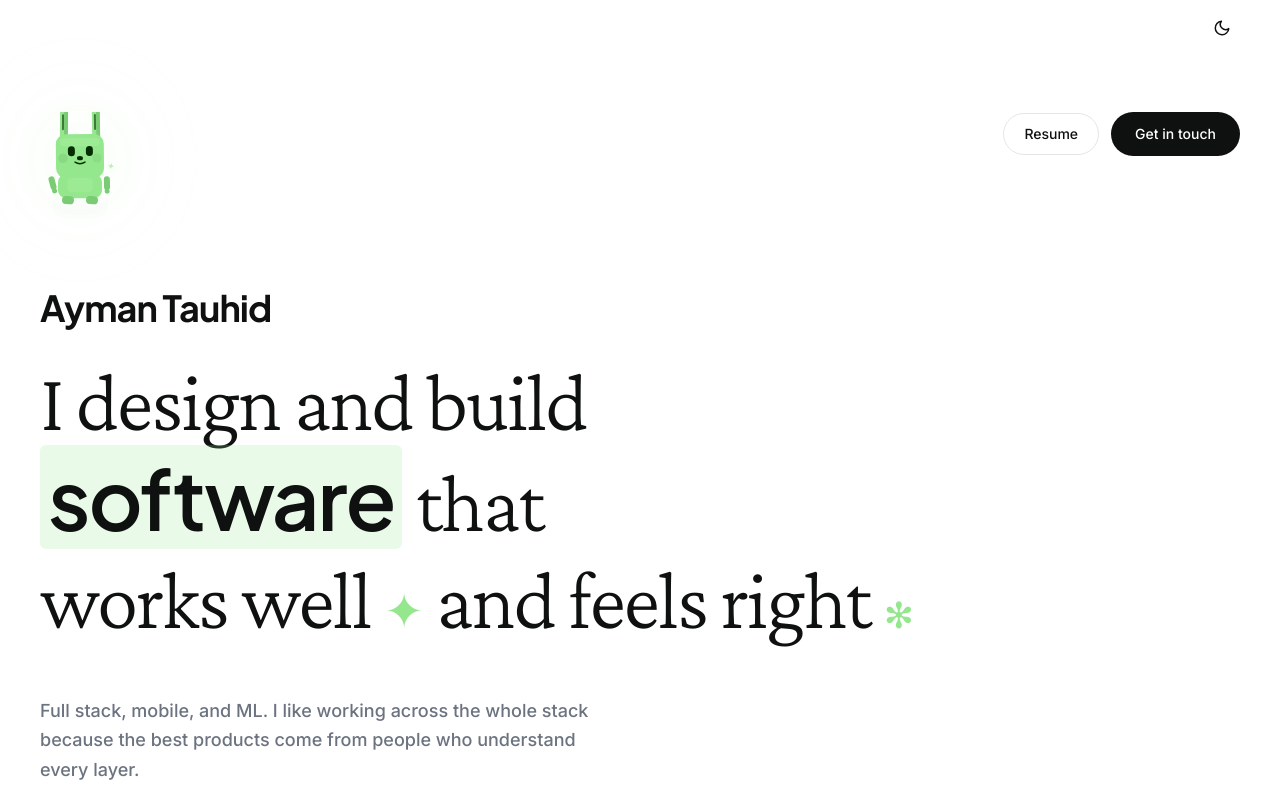
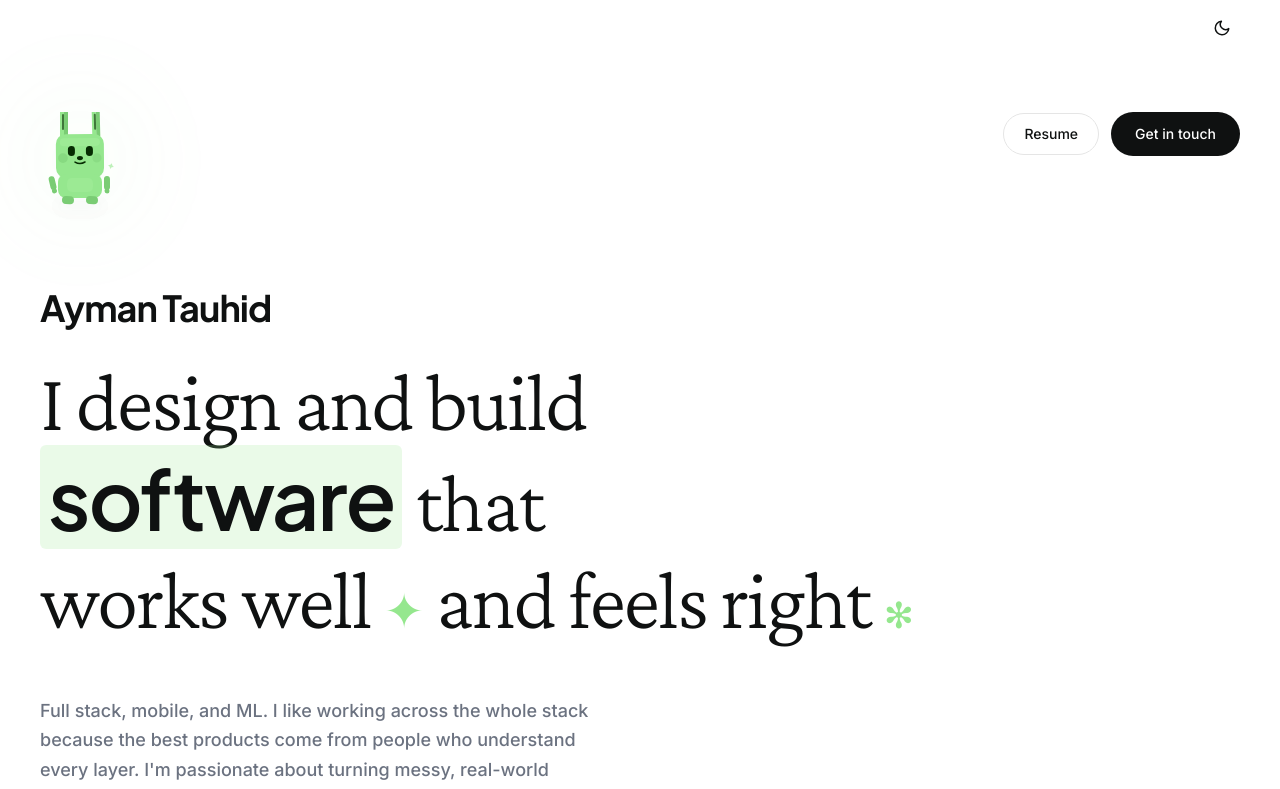
Before and after one commit to AmenTauhid/my-main-portfolio, a Next.js app: page / in a window 1280 px wide. Shown: the top 789 px of the page. Built offline with nearby package versions, Linux system fonts and the light colour scheme.

Commit message:
add passion statement to hero bio

```diff
--- a/src/app/page.tsx
+++ b/src/app/page.tsx
@@ -90,6 +90,8 @@ export default function Home() {
             <p className="mt-8 md:mt-12 text-sm sm:text-base md:text-lg text-text-secondary max-w-xl leading-relaxed">
               Full stack, mobile, and ML. I like working across the whole stack
               because the best products come from people who understand every layer.
+              I&apos;m passionate about turning messy, real-world problems into
+              clean tools that people actually want to use.
             </p>
 
             {/* Links row */}
```
